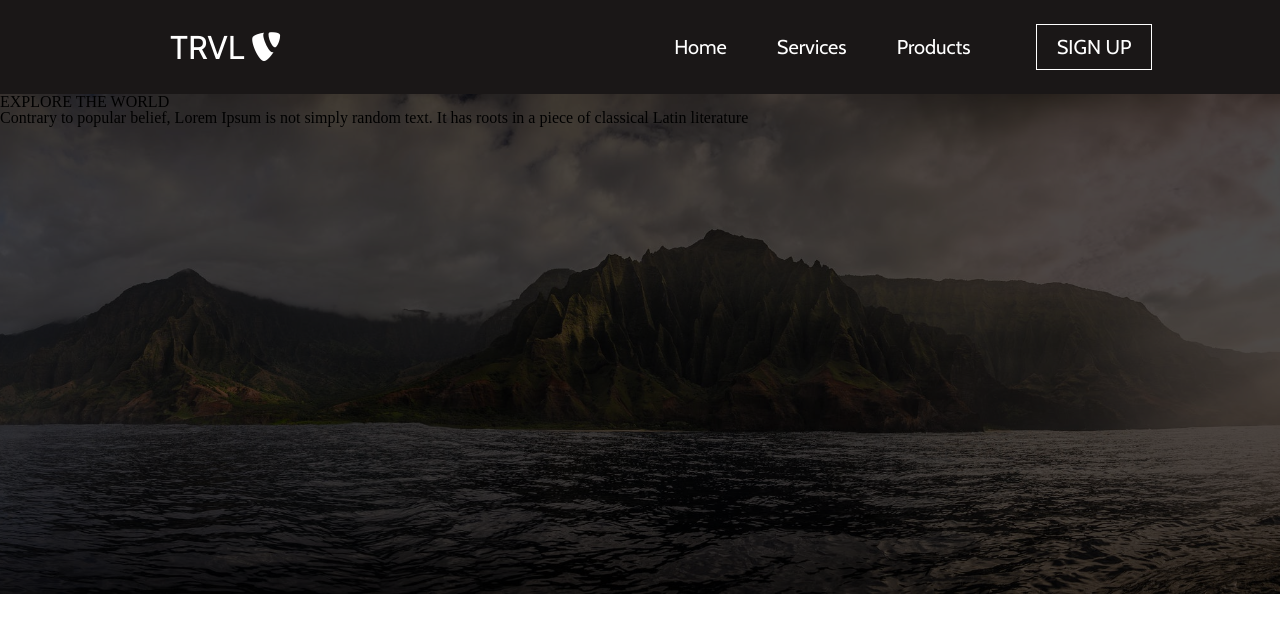
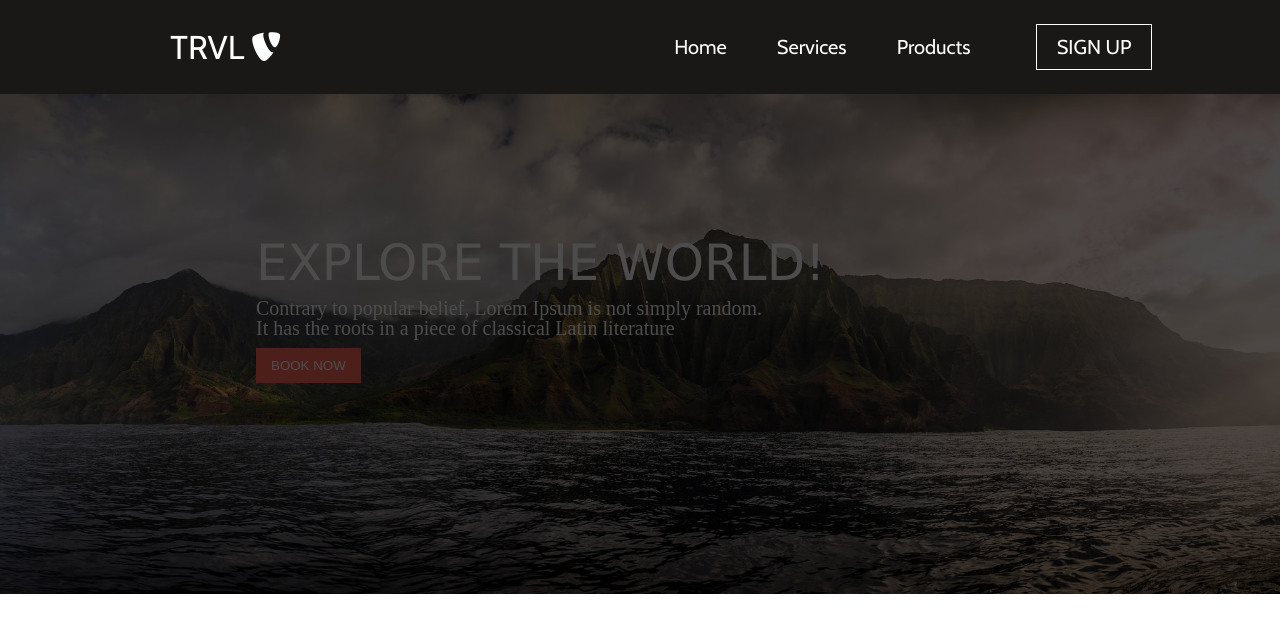
Before and after one commit to TevvinStrong/trvl, a React (Create React App) app: page / in a window 1280 px wide. Shown: the top 632 px of the page. Built offline with nearby package versions, Linux system fonts and the light colour scheme.

Commit message:
cleaned up jumbotron content and added button

```diff
--- a/src/components/Jumbotron/Jumbotron.css
+++ b/src/components/Jumbotron/Jumbotron.css
@@ -6,3 +6,32 @@
     height: 500px;
     filter: brightness(0.30);
 }
+
+.jumbotron-content h1, p {
+    color: white;
+    margin-left: 20%;
+    font-family: Verdana, Geneva, Tahoma, sans-serif;
+    text-align: left;
+}
+
+.jumbotron-content h1 {
+    font-size: 50px;
+    padding-top: 9rem;
+}
+
+.jumbotron-content p {
+    font-size: 20px;
+    margin-left: 20%;
+    padding-top: 10px;
+}
+
+.jumbotron-content button {
+    cursor: pointer;
+    margin-left: 20%;
+    margin-top: 10px;
+    background-color: #FF665A;
+    color: white;
+    border: none;
+    padding: 10px 15px;
+    text-align: center;
+}
--- a/src/components/Jumbotron/Jumbotron.js
+++ b/src/components/Jumbotron/Jumbotron.js
@@ -7,8 +7,9 @@ const Jumbotron = () => {
         <>
             <div className="jumbotron">
                 <div className="jumbotron-content">
-                    <h1>EXPLORE THE WORLD</h1>
-                    <p>Contrary to popular belief, Lorem Ipsum is not simply random text. It has roots in a piece of classical Latin literature</p>
+                    <h1>EXPLORE THE WORLD!</h1>
+                    <p>Contrary to popular belief, Lorem Ipsum is not simply random.<br />It has the roots in a piece of classical Latin literature</p>
+                    <button>BOOK NOW</button>
                 </div>
             </div>
         </>
```
